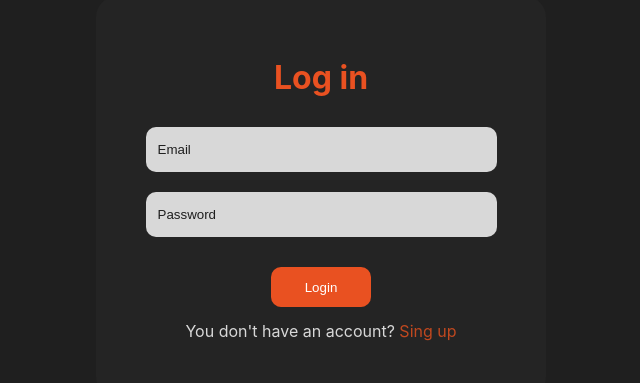
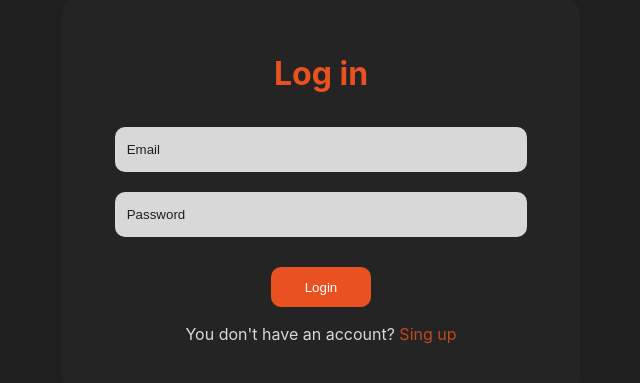
Before and after one commit to Yury-Chernyavski/user-list, a React (Create React App) app: page /login in a window 1280 px wide. Shown: the part 203-586 px from the top of the page, without its empty margins (319-959 px from the left). Built offline with nearby package versions, Linux system fonts and the light colour scheme; no server answers.

Commit message:
fixing of styles

```diff
--- a/src/GlobalStyle.tsx
+++ b/src/GlobalStyle.tsx
@@ -12,7 +12,7 @@ export const GlobalStyle = createGlobalStyle`
     background-color: ${theme.colors.darkBlack};
     font-family: Inter, sans-serif;
     font-size: 16px;
-    line-height: 1.2em;
+    line-height: 1.6em;
     font-weight: 400;
     color: ${theme.colors.text};
   }
--- a/src/components/AddUserForm/AddUserForm.tsx
+++ b/src/components/AddUserForm/AddUserForm.tsx
@@ -4,7 +4,6 @@ import { addUser } from "../../store/reducers/allUsersSlice";
 import { useAppDispatch } from "../../store/hoocks";
 import { TAddUser } from "../../models";
 import { addUserFormData } from "../../helpers/FormFields.helper";
-import { AddUserFromStyles } from "./AddUserFrom.styles.";
 import { MdOutlineClose } from "react-icons/md";
 
 const initialState: TAddUser = {
@@ -35,8 +34,7 @@ export const AddUserForm: FC<IAddUserForm> = ({ setAddUserIsOpen }) => {
 
 
   return (
-    <AddUserFromStyles>
-      <FormWrapper>
+    <FormWrapper className="addUser">
       <Title>Add user</Title>
       <form onSubmit={addUserHandle}>
         {addUserFormData.map(i => (
@@ -56,11 +54,10 @@ export const AddUserForm: FC<IAddUserForm> = ({ setAddUserIsOpen }) => {
           type="submit"
         >Submit</Button>
       </form>
-      </FormWrapper>
       <MdOutlineClose
         size="25"
         onClick={() => setAddUserIsOpen(false)}
       />
-    </AddUserFromStyles>
+    </FormWrapper>
   );
 };
--- a/src/components/AddUserForm/AddUserFrom.styles..ts
+++ /dev/null
@@ -1,21 +0,0 @@
-import styled from "styled-components";
-import { theme } from "../../theme/theme";
-
-export const AddUserFromStyles = styled.div`
-  position: absolute;
-  top: 80px;
-  left: 20px;
-  display: flex;
-  justify-content: center;
-  align-items: center;
-  border-radius: 20px;
-  box-shadow: 3px 3px 10px rgba(0, 0, 0, 60%);
-
-  & svg {
-    position: absolute;
-    top: 20px;
-    right: 20px;
-    fill: ${theme.colors.text};
-    cursor: pointer;
-  }
-`;
--- a/src/components/UserItem/UserItem.style.ts
+++ b/src/components/UserItem/UserItem.style.ts
@@ -26,7 +26,6 @@ export const UserItemStyle = styled.div`
   }
 
   @media screen and (max-width: 768px) {
-    flex: 43%;
     grid-template-columns: 1fr;
     grid-template-rows: 100px 1fr 1fr 1fr;
     padding: 20px 40px;
--- a/src/theme/components/FormWrapper/FormWrapper.ts
+++ b/src/theme/components/FormWrapper/FormWrapper.ts
@@ -1,9 +1,14 @@
 import styled from "styled-components";
 import { theme } from "../../theme";
 
-export const FormWrapper = styled.div`
-  width: 450px;
-  min-height: 400px;
+interface IFromWrapper {
+  className?: "addUser"
+}
+
+export const FormWrapper = styled.div<IFromWrapper>`
+  width: 45%;
+  min-width: 400px;
+  min-height: auto;
   height: auto;
   background-color: ${theme.colors.lightBlack};
   border-radius: 20px;
@@ -11,7 +16,9 @@ export const FormWrapper = styled.div`
   flex-direction: column;
   align-items: center;
   justify-content: center;
-  padding: 30px;
+  padding: 45px 30px;
+
+  position: relative;
 
 
   & button {
@@ -24,4 +31,28 @@ export const FormWrapper = styled.div`
     flex-direction: column;
     align-items: center;
   }
+
+
+  &.addUser {
+    position: absolute;
+    top: 85px;
+    left: 20px;
+    display: flex;
+    justify-content: center;
+    align-items: center;
+    border-radius: 20px;
+    box-shadow: 3px 3px 10px rgba(0, 0, 0, 60%);
+
+    & svg {
+      position: absolute;
+      top: 20px;
+      right: 20px;
+      fill: ${theme.colors.text};
+      cursor: pointer;
+    }
+
+    @media screen and (max-width: 768px) {
+
+    }
+  }
 `;
--- a/src/theme/components/index.ts
+++ b/src/theme/components/index.ts
@@ -4,5 +4,5 @@ export { FormWrapper } from "./FormWrapper/FormWrapper";
 export { Title } from "./Title/Title";
 export { Button } from "./Button/Button";
 export { Text } from "./Text/Text";
-export { HeaderStyles } from "./Header/Header.styles";
+export { HeaderStyles } from "../../components/Header/Header.styles";
 export { Main } from "./Main/Main";
```
Also changed, not shown: src/components/Header/Header.styles.ts (renamed from src/theme/components/Header/Header.styles.ts). Lines whose indentation alone changed are shown as unchanged.
